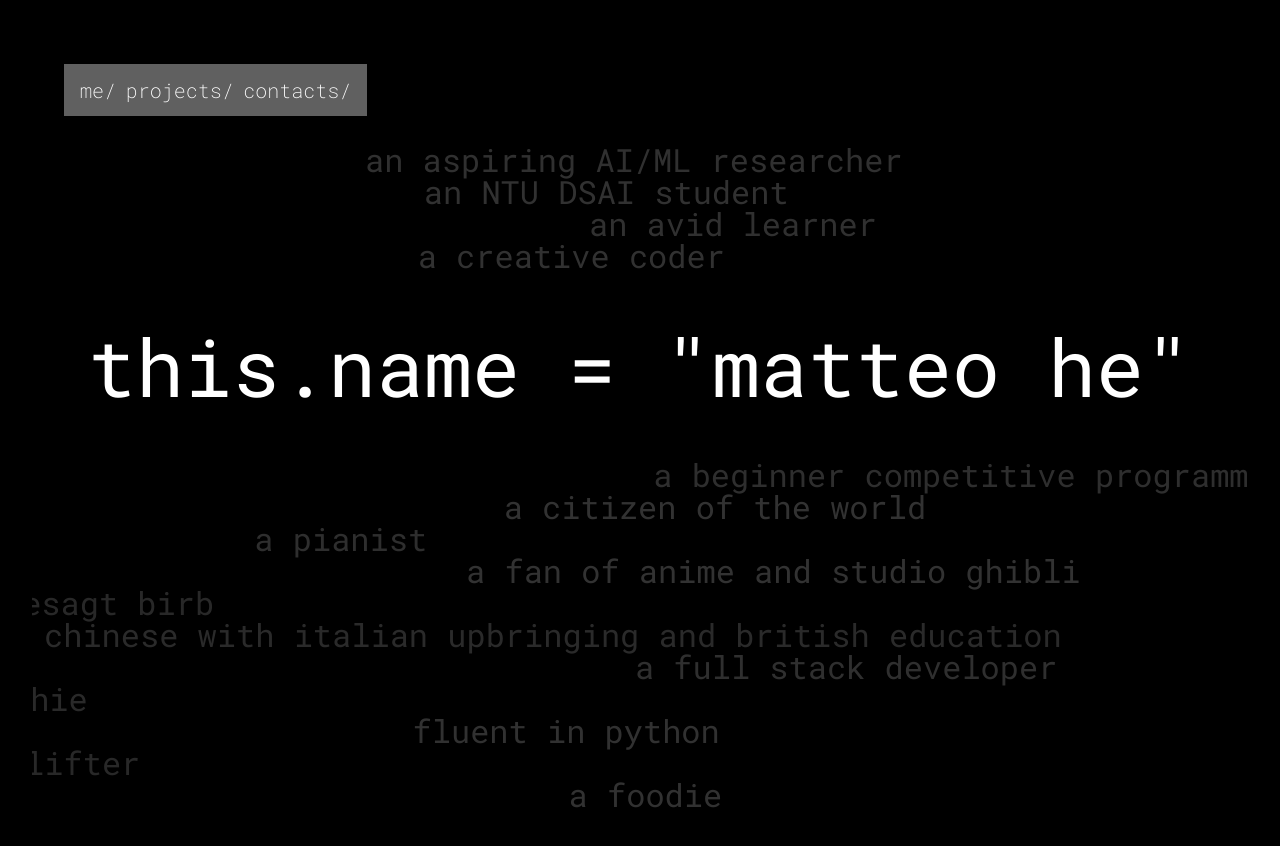
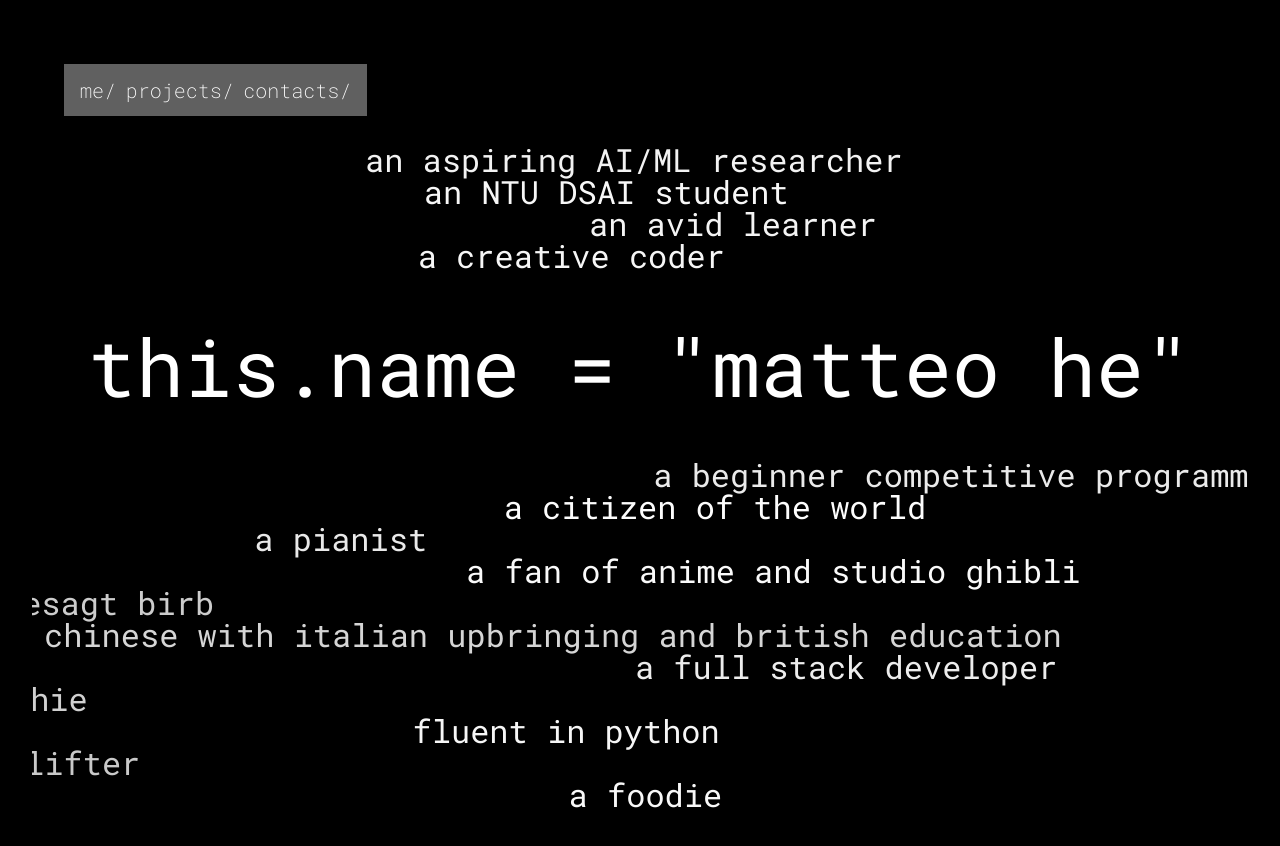
Before and after one commit to gojo5t5/gojo5t5.github.io, a plain HTML site: page index.html in a window 1280 px wide. Shown: the top 846 px of the page. Drawn offline with nearby package versions, Linux system fonts and the dark colour scheme.

Commit message:
fix dark mode text

```diff
--- a/css/style.css
+++ b/css/style.css
@@ -104,6 +104,9 @@ strong {
     background-color: rgb(80, 80, 80);
     border: 1px white solid;
     color: white;
+  }
+  .fly-text {
+    color: #fff !important;
   }
 }
 
```
